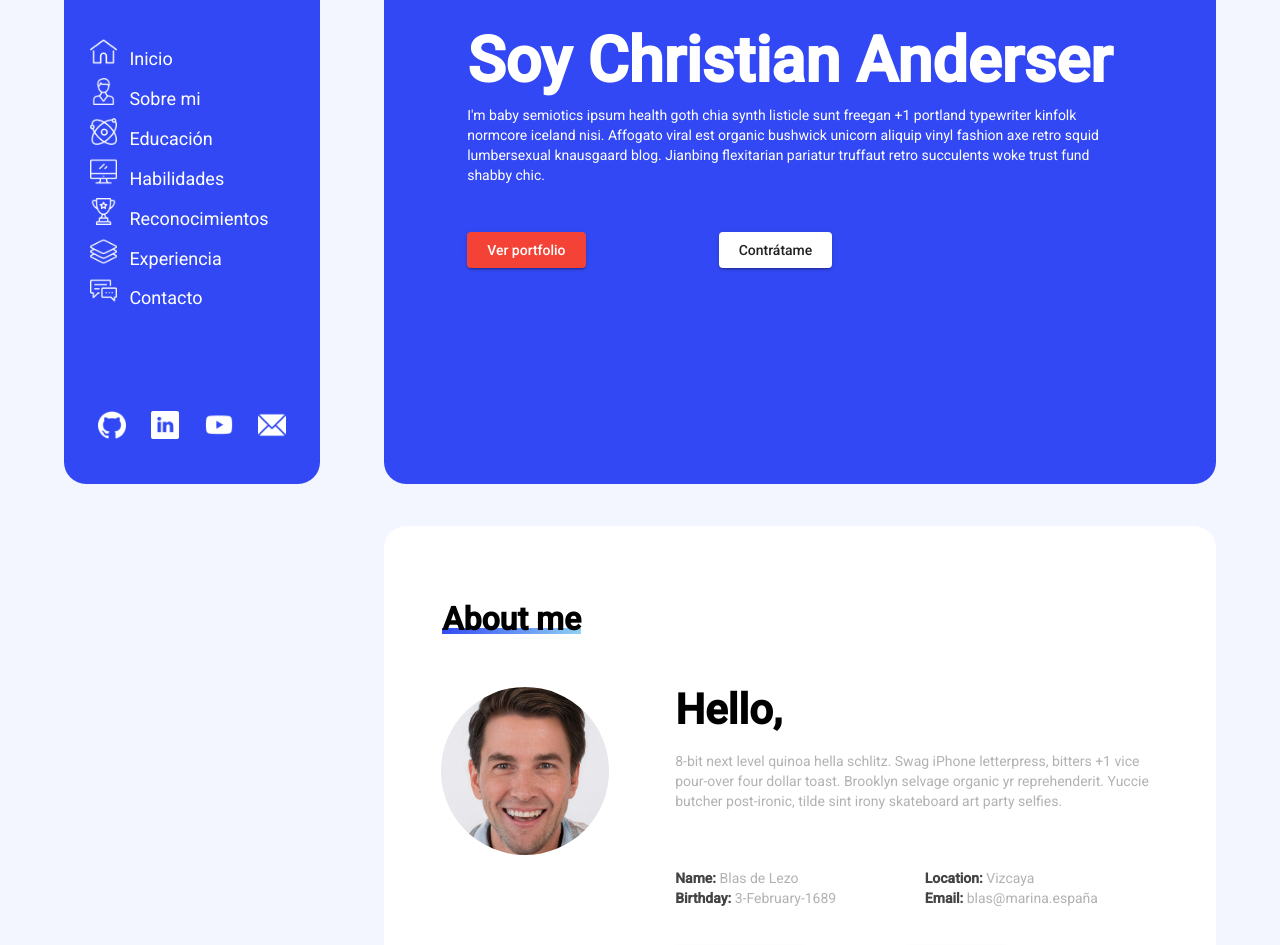
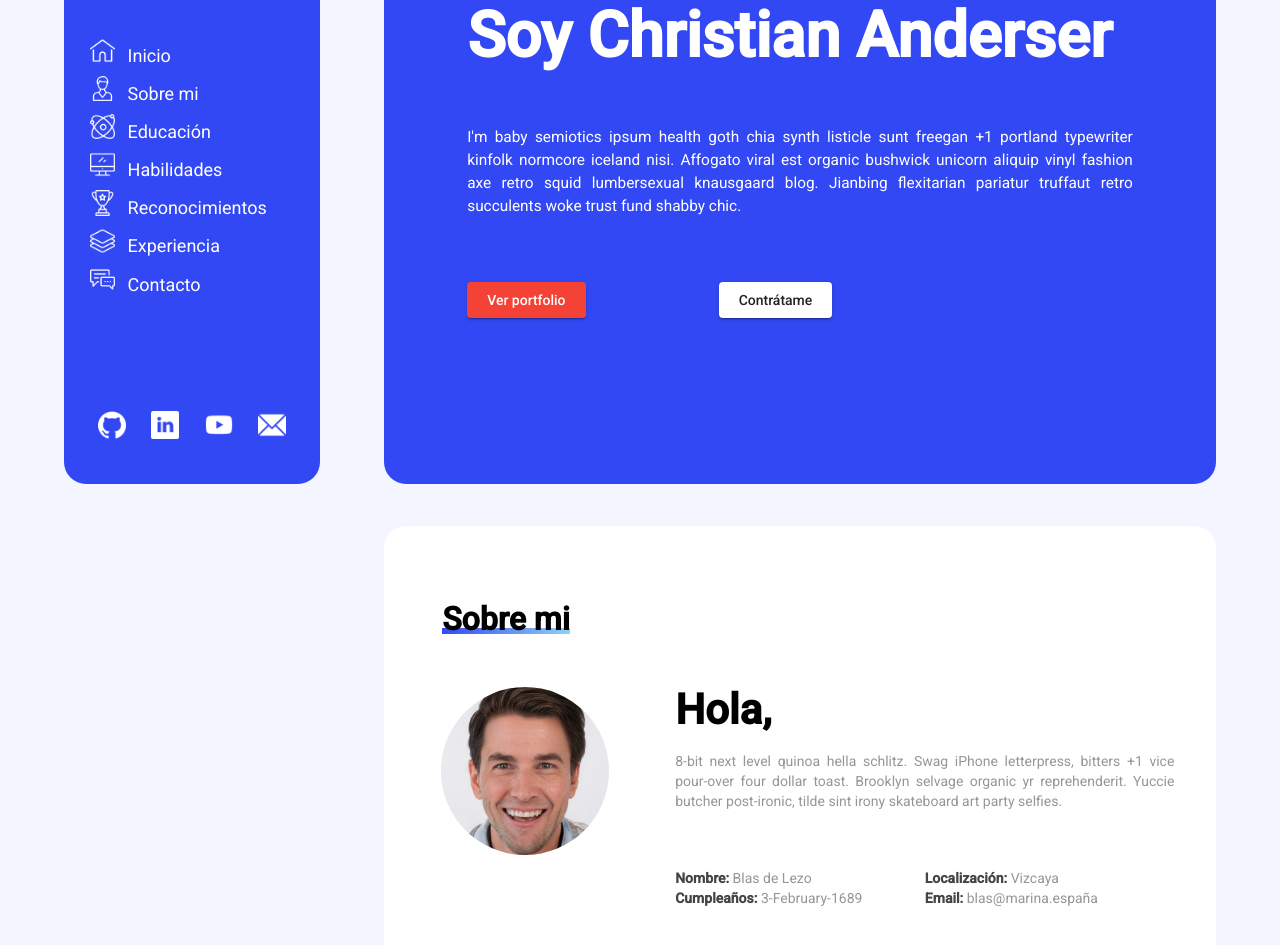
Before and after one commit to SrLozano/LozanoWebPage, an Angular app: page / in a window 1280 px wide. Shown: the part 300-1245 px from the top of the page. Built offline with nearby package versions, Linux system fonts and the light colour scheme.

Commit message:
Some minor changes

```diff
--- a/src/app/left-tab/left-tab.component.html
+++ b/src/app/left-tab/left-tab.component.html
@@ -13,13 +13,13 @@
 
     <!--Part for the links included at the page-->
     <div class = "page-links">
-        <div class="category"> <img class="icon" src="../../assets/icons/home.png">Inicio</div>
-        <div class="category"> <img class="icon" src="../../assets/icons/user-1.png">Sobre mi</div>
-        <div class="category"> <img class="icon" src="../../assets/icons/atomic.png">Educación</div>
-        <div class="category"> <img class="icon" src="../../assets/icons/monitor.png">Habilidades</div>
-        <div class="category"> <img class="icon" src="../../assets/icons/trophy.png">Reconocimientos </div>
-        <div class="category"> <img class="icon" src="../../assets/icons/layers.png">Experiencia</div>
-        <div class="category"> <img class="icon" src="../../assets/icons/chat.png">Contacto</div>
+        <div class="category"> <img class="icon" src="../../assets/icons/home.png"> <span>Inicio</span></div>
+        <div class="category"> <img class="icon" src="../../assets/icons/user-1.png"> <span>Sobre mi</span> </div>
+        <div class="category"> <img class="icon" src="../../assets/icons/atomic.png"><span>Educación</span></div>
+        <div class="category"> <img class="icon" src="../../assets/icons/monitor.png"><span>Habilidades</span></div>
+        <div class="category"> <img class="icon" src="../../assets/icons/trophy.png"><span>Reconocimientos</span> </div>
+        <div class="category"> <img class="icon" src="../../assets/icons/layers.png"><span>Experiencia</span></div>
+        <div class="category"> <img class="icon" src="../../assets/icons/chat.png"><span>Contacto</span></div>
     </div>
 
     <!--Part for the social media icons-->
--- a/src/app/left-tab/left-tab.component.scss
+++ b/src/app/left-tab/left-tab.component.scss
@@ -7,6 +7,10 @@
     border-radius: 22px;
     color: white;
     display: inline-block;
+}
+
+span{
+    vertical-align: text-top;
 }
 
 //Individual parts of the left tab
@@ -54,8 +58,8 @@
 }
 
 .icon{
-    height: 1.5em;
-    width: 1.5em;
+    height: 1.4em;
+    width: 1.4em;
     margin-left: 10%;
     margin-right: 5%;
 }
--- a/src/app/right-tab/right-tab.component.html
+++ b/src/app/right-tab/right-tab.component.html
@@ -7,7 +7,7 @@
                 Soy {{name}}
             </div>
             <div class="description">
-                {{description}}
+                <p>{{description}}</p>
             </div>
         </div>
         <div class="buttons">
@@ -23,19 +23,19 @@
         </div>
         <div class="about-text">
             <div class="about-hello">
-                Hello,
+                Hola,
             </div>
             <div class="about-description">
                 {{about_description}}
             </div>
             <div class="about-data">
                 <div class="about-data-left">
-                    <span style="color: rgb(68, 68, 68);"><b>Name:</b></span> Blas de Lezo
+                    <span style="color: rgb(68, 68, 68);"><b>Nombre:</b></span> Blas de Lezo
                     <br>
-                    <span style="color: rgb(68, 68, 68);"><b>Birthday:</b></span> 3-February-1689
+                    <span style="color: rgb(68, 68, 68);"><b>Cumpleaños:</b></span> 3-February-1689
                 </div>
                 <div class="about-data-right">
-                    <span style="color: rgb(68, 68, 68);"><b>Location:</b></span> Vizcaya
+                    <span style="color: rgb(68, 68, 68);"><b>Localización:</b></span> Vizcaya
                     <br>
                     <span style="color: rgb(68, 68, 68);"><b>Email:</b></span> blas@marina.españa
                 </div>
@@ -48,6 +48,22 @@
     </div>
 
     <div class="about-me">
+        <app-tab-header [parentData]="education"></app-tab-header>
+    </div>
+
+    <div class="about-me">
         <app-tab-header [parentData]="skills"></app-tab-header>
     </div>
+
+    <div class="about-me">
+        <app-tab-header [parentData]="rewards"></app-tab-header>
+    </div>
+
+    <div class="about-me">
+        <app-tab-header [parentData]="experience"></app-tab-header>
+    </div>
+
+    <div class="about-me last">
+        <app-tab-header [parentData]="contact"></app-tab-header>
+    </div>
 </div>
--- a/src/app/right-tab/right-tab.component.scss
+++ b/src/app/right-tab/right-tab.component.scss
@@ -18,7 +18,7 @@
 }
 
 .container_name{
-    height: 65%;
+    height: 72%;
     position: relative;
 }
 
@@ -26,9 +26,10 @@
     font-size: 4.5em;
     line-height: 1em;
     position: absolute;
-    bottom: 30%;
+    bottom: 40%;
     margin-left: 10%;
     margin-right: 10%;
+    margin-bottom: 1%;
     font-weight: bold;
 }
 
@@ -37,7 +38,9 @@
     bottom: 10%;
     margin-left: 10%;
     margin-right: 10%;
-
+    text-align: justify;
+    line-height: 1.5em;
+    font-size: 1.1em;
 }
 
 .buttons{
@@ -84,14 +87,14 @@
 }
 
 .about-description{
-    //background-color: yellow;
     height: 30%;
-    color: rgb(177, 178, 177);
+    color: rgb(150, 150, 150);
+    text-align: justify;
 }
 
 .about-data{
     height: 20%;
-    color: rgb(177, 178, 177);
+    color: rgb(150, 150, 150);
 }
 
 .about-data-left{
@@ -111,3 +114,7 @@
 .about-buttons{
     height: 30%;
 }
+
+.last{
+    margin-bottom: 5%;
+}
--- a/src/app/right-tab/right-tab.component.ts
+++ b/src/app/right-tab/right-tab.component.ts
@@ -14,8 +14,12 @@ export class RightTabComponent implements OnInit {
   about_description = myGlobals.about_description;
 
   //Binding variables
-  public about = "About me"
-  public skills = "My skills"
+  public about = "Sobre mi"
+  public education = "Educación"
+  public skills = "Habilidades"
+  public rewards = "Reconocimientos"
+  public experience = "Experiencia"
+  public contact = "Contacto"
 
   constructor() { }
 
```
